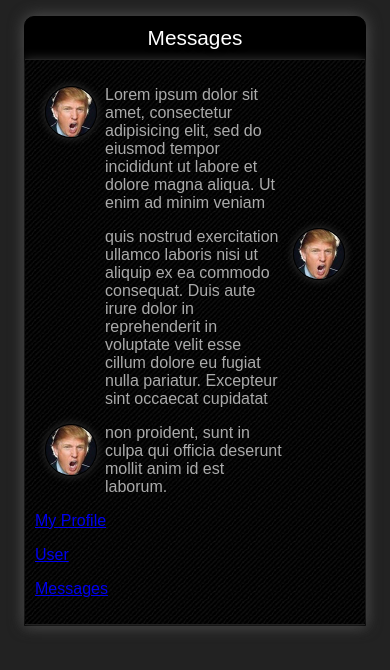
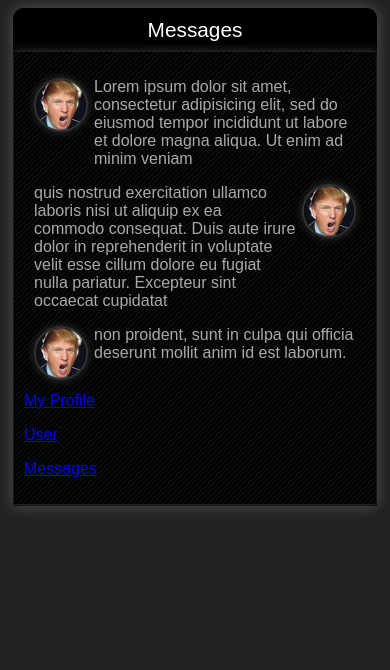
Before and after one commit to letsgetrandy/meetnspeak, a Django app: page /user/4/messages in a window 390 px wide. Shown: the top 670 px of the page. Run offline with Django 3.2, Linux system fonts and the light colour scheme.

Commit message:
responsive

```diff
--- a/mns/templates/base.html
+++ b/mns/templates/base.html
@@ -40,6 +40,19 @@ footer {
 .split.flip > :first-child {
     float:right;
 }
+@media screen and (max-width:480px) {
+    #wrapper {
+        margin:5px;
+    }
+    .split,
+    .split > * {
+        overflow:visible;
+    }
+    .split > :first-child,
+    .split.flip > :first-child {
+        float:none;
+    }
+}
 </style>
 {% endblock %}
 </head>
--- a/mns/templates/messages.html
+++ b/mns/templates/messages.html
@@ -42,7 +42,7 @@ header .other::before {
     position:relative;
 }
 .message .image {
-    border:1px solid #000;
+    border:2px solid #333;
     border-radius:50%;
     box-shadow:0 0 10px #333;
     height:100px;
@@ -69,7 +69,12 @@ main {
 @media screen and (max-width:480px) {
     .message {
         min-height:50px;
-        padding:0 60px;
+        padding:0;
+        padding-left:60px;
+    }
+    .message.me {
+        padding:0;
+        padding-right:60px;
     }
     .message .image {
         height:50px;
--- a/mns/templates/profile.html
+++ b/mns/templates/profile.html
@@ -103,6 +103,11 @@ main {
 label {
     display:block;
 }
+@media screen and (max-width:480px) {
+    .mapdiv {
+        text-align:center;
+    }
+}
 </style>
 {% endblock %}
 
--- a/mns/templates/user.html
+++ b/mns/templates/user.html
@@ -100,6 +100,11 @@ main {
 .mapdiv {
     text-align:right;
 }
+@media screen and (max-width:480px) {
+    .mapdiv {
+        text-align:center;
+    }
+}
 </style>
 {% endblock %}
 
```
